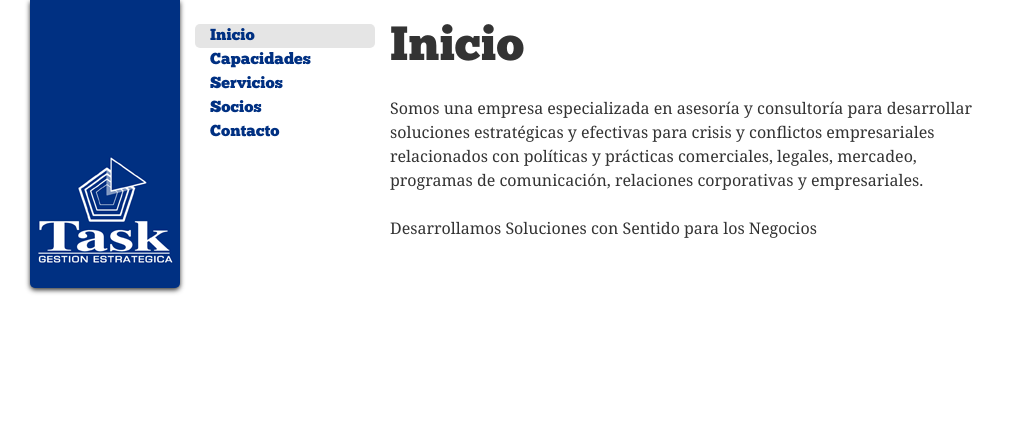
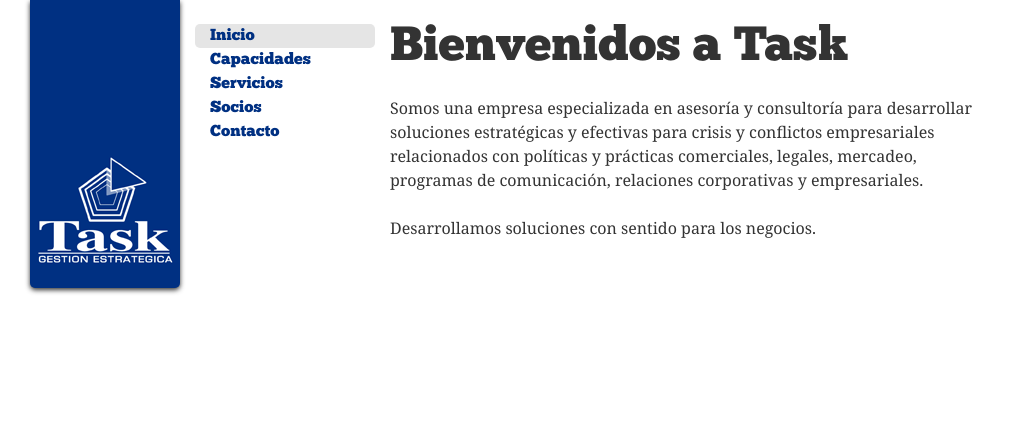
Before and after one commit to gesteves/taskgestion, a Python web app: template templates/index.html in a window 1280 px wide. Shown: the top 437 px of the page, without its empty margins (0-1009 px from the left). Run offline with Jinja, Linux system fonts and the light colour scheme; the template is opened without the code that fills it, so the values that code supplies are empty; some libraries are stand-ins or nearby versions.

Commit message:
Added home text

```diff
--- a/templates/inicio.html
+++ b/templates/inicio.html
@@ -1,6 +1,8 @@
 <section id="inicio">
-	<h2>Inicio</h2>
+	<h2>Bienvenidos a Task</h2>
 	<p>Somos una empresa especializada en asesoría y consultoría para desarrollar soluciones estratégicas y efectivas  para crisis y conflictos empresariales relacionados con políticas y prácticas comerciales, legales, mercadeo, programas de comunicación,  relaciones corporativas y empresariales.</p>
 
-	<p>Desarrollamos Soluciones con Sentido para los Negocios</p>
+	<blockquote>
+	<p>Desarrollamos soluciones con sentido para los negocios.</p>
+	</blockquote>
 </section>
```
